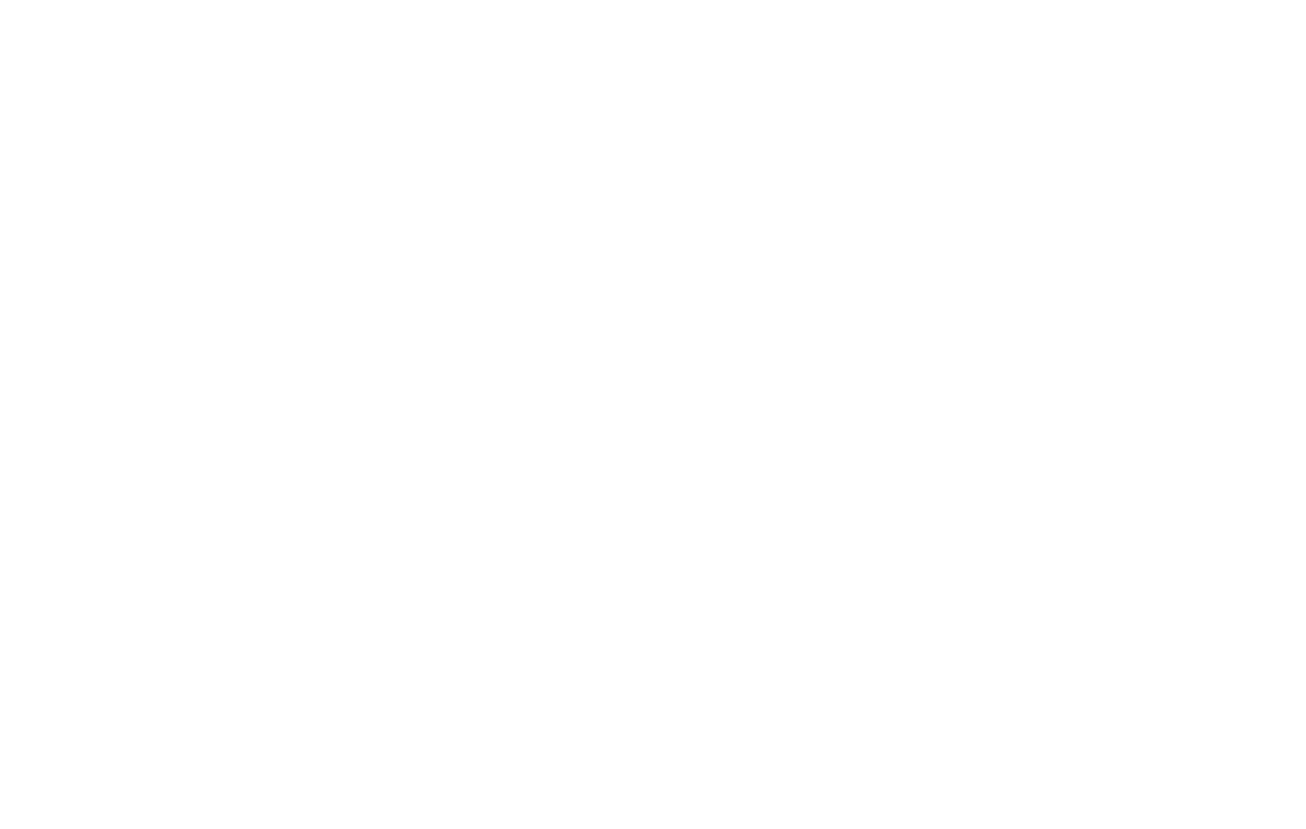
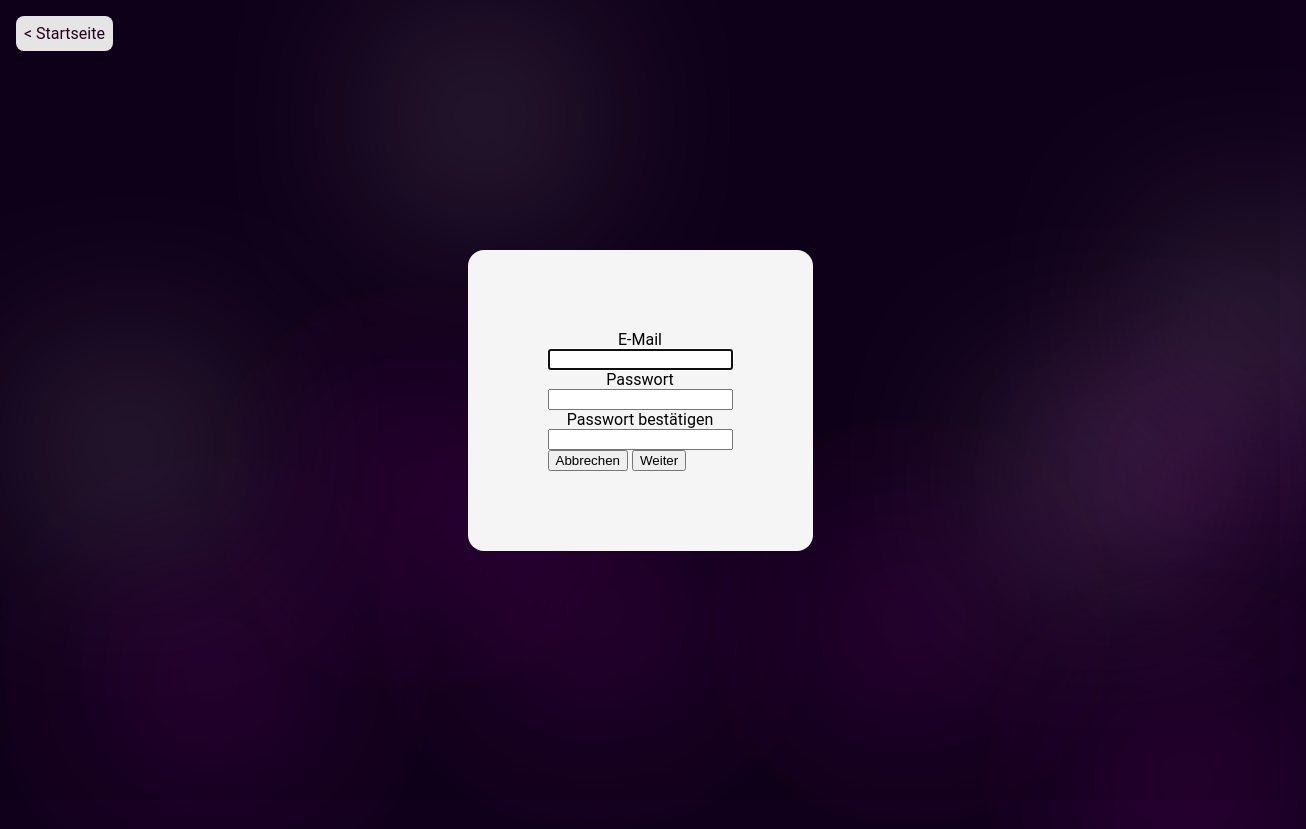
Before and after one commit to TrachselRobin/Asphaltprofi, a plain HTML site: page Webapp/register.html in a window 1280 px wide. Shown: the whole page, 1306 px wide, since content can reach past the window. Before the commit the page ends 800 px from the top, so only its background shows below. Drawn offline with Linux system fonts and the light colour scheme.

Commit message:
UPDATED: register and login

```diff
--- a/Webapp/register.html
+++ b/Webapp/register.html
@@ -0,0 +1,103 @@
+<!DOCTYPE html>
+<html lang="en">
+<head>
+    <meta charset="UTF-8">
+    <meta name="viewport" content="width=device-width, initial-scale=1.0">
+    <link rel="stylesheet" href="./style/register.css">
+    <script src="./script/register.js"></script>
+    <title>Document</title>
+</head>
+<body>
+    <a href="./index.html" id="back">< Startseite</a>
+
+    <dialog id="firstRegisterModal">
+        <div class="steps">
+            <span class="editing"></span>
+            <span></span>
+            <span></span>
+        </div>
+        <form action="">
+            <label for="email">E-Mail</label>
+            <input type="email" id="email" required>
+            <label for="password">Passwort</label>
+            <input type="password" id="password" required>
+            <label for="passwordRepeat">Passwort bestätigen</label>
+            <input type="password" id="passwordRepeat" required>
+            <p id="error">Error</p>
+        </form>
+        <div>
+            <button class="cancleModal" type="cancle">Abbrechen</button>
+            <button id="submitModal1" type="submit">Weiter</button>
+        </div>
+    </dialog>
+    <dialog id="secondRegisterModal">
+        <div class="steps">
+            <span class="done"></span>
+            <span class="editing"></span>
+            <span></span>
+        </div>
+        <form action="">
+            <label for="firstname">Vorname</label>
+            <input type="text" id="firstname" required>
+            <label for="lastname">Nachname</label>
+            <input type="text" id="lastname" required>
+            <label for="birthdate">Geburtsdatum</label>
+            <input type="date" id="birthdate" required>
+            <p id="error">Error</p>
+            <div>
+                <button class="cancleModal" type="cancle">Abbrechen</button>
+                <button id="submitModal2" type="submit">Weiter</button>
+            </div>
+        </form>
+    </dialog>
+    <dialog id="thirdRegisterModal">
+        <div class="steps">
+            <span class="done"></span>
+            <span class="done"></span>
+            <span class="editing"></span>
+        </div>
+        <form action="">
+            <label for="username">Benutzername</label>
+            <input type="text" id="username" required>
+            <label for="profilePicture">Profilbild</label>
+            <input type="file" id="profilePicture" required>
+            <p id="error">Error</p>
+            <div>
+                <button class="cancleModal" type="cancle">Abbrechen</button>
+                <button id="register" type="submit">Registrieren</button>
+            </div>
+        </form>
+    </dialog>
+
+    <svg height="100" width="100">
+        <circle cx="50" cy="50" r="40" stroke="black" stroke-width="3" fill="white" />
+    </svg>
+    <svg height="100" width="100">
+        <circle cx="50" cy="50" r="40" stroke="black" stroke-width="3" fill="white" />
+    </svg>
+    <svg height="100" width="100">
+        <circle cx="50" cy="50" r="40" stroke="black" stroke-width="3" fill="white" />
+    </svg>
+    <svg height="100" width="100">
+        <circle cx="50" cy="50" r="40" stroke="black" stroke-width="3" fill="white" />
+    </svg>
+    <svg height="100" width="100">
+        <circle cx="50" cy="50" r="40" stroke="black" stroke-width="3" fill="#35012C" />
+    </svg>
+    <svg height="100" width="100">
+        <circle cx="50" cy="50" r="40" stroke="black" stroke-width="3" fill="#35012C" />
+    </svg>
+    <svg height="100" width="100">
+        <circle cx="50" cy="50" r="40" stroke="black" stroke-width="3" fill="#35012C" />
+    </svg>
+    <svg height="100" width="100">
+        <circle cx="50" cy="50" r="40" stroke="black" stroke-width="3" fill="#4F0147" />
+    </svg>
+    <svg height="100" width="100">
+        <circle cx="50" cy="50" r="40" stroke="black" stroke-width="3" fill="#4F0147" />
+    </svg>
+    <svg height="100" width="100">
+        <circle cx="50" cy="50" r="40" stroke="black" stroke-width="3" fill="#4F0147" />
+    </svg>
+</body>
+</html>
--- a/Webapp/script/register.js
+++ b/Webapp/script/register.js
@@ -1,3 +1,62 @@
 document.addEventListener('DOMContentLoaded', function() {
-    // TODO
+    const svgElements = document.querySelectorAll('svg');
+    let svgElementsData = [];
+    svgElements.forEach((svgElement) => {
+        const svgElementData = {
+            svgElement: svgElement,
+            x: Math.random() * window.innerWidth,
+            y: Math.random() * window.innerHeight,
+            xDirection: Math.random() > 0.5 ? 1 : -1,
+            yDirection: Math.random() > 0.5 ? 1 : -1,
+            speed: Math.random() * 5,
+        };
+        svgElementsData.push(svgElementData);
+    });
+
+    setInterval(() => {
+        svgElementsData.forEach((svgElementData) => {
+            svgElementData.x += svgElementData.xDirection * svgElementData.speed;
+            svgElementData.y += svgElementData.yDirection * svgElementData.speed;
+            svgElementData.svgElement.style.transform = `translate(${svgElementData.x}px, ${svgElementData.y}px)`;
+            if (svgElementData.x < 0 || svgElementData.x > window.innerWidth) {
+                svgElementData.xDirection *= -1;
+            }
+            if (svgElementData.y < 0 || svgElementData.y > window.innerHeight) {
+                svgElementData.yDirection *= -1;
+            }
+        });
+    }, 1000 / 60);
+
+    const firstRegisterModal = document.getElementById('firstRegisterModal');
+    const submitModal1 = document.getElementById('submitModal1');
+    const secondRegisterModal = document.getElementById('secondRegisterModal');
+    const submitModal2 = document.getElementById('submitModal2');
+    const thirdRegisterModal = document.getElementById('thirdRegisterModal');
+    const submitModal3 = document.getElementById('register');
+
+    const cancleButtons = document.getElementsByClassName('cancleModal');
+
+    for (let i = 0; i < cancleButtons.length; i++) {
+        cancleButtons[i].addEventListener('click', function() {
+            window.location.href = './index.html';
+        });
+    }
+
+    firstRegisterModal.showModal();
+
+    submitModal1.addEventListener('click', function() {
+        submitModal1.disabled = true;
+        submitModal1.classList.add('disabled');
+        firstRegisterModal.close();
+        secondRegisterModal.showModal();
+    });
+
+    submitModal2.addEventListener('click', function() {
+        secondRegisterModal.close();
+        thirdRegisterModal.showModal();
+    });
+
+    submitModal3.addEventListener('click', function() {
+        thirdRegisterModal.close();
+    });
 });
--- a/Webapp/style/login.css
+++ b/Webapp/style/login.css
@@ -86,3 +86,16 @@ svg {
         border-radius: 0;
     }
 }
+
+#back {
+    position: absolute;
+    top: 1rem;
+    left: 1rem;
+    color: var(--primary);
+    cursor: pointer;
+    background-color: white;
+    padding: 0.5rem;
+    border-radius: 0.5rem;
+    text-decoration: none;
+    z-index: 3;
+}
--- /dev/null
+++ b/Webapp/style/register.css
@@ -0,0 +1,66 @@
+:root {
+    --background: #11001C;
+    --gray: #3C3C3C;
+    --primary: #290025;
+    --secondary: #35012C;
+    --tertiary: #4F0147;
+    --quaternary: #3A015C;
+}
+
+body {
+    font-family: 'Roboto', sans-serif;
+    background-color: var(--background);
+    display: flex;
+    justify-content: center;
+    align-items: center;
+    height: 100vh;
+    width: 100vw;
+    overflow: hidden;
+}
+
+dialog {
+    background-color: whitesmoke;
+    z-index: 3;
+    padding: 5rem;
+    border: none;
+    border-radius: 1rem;
+}
+
+form {
+    display: flex;
+    flex-direction: column;
+    align-items: center;
+    z-index: 2;
+}
+
+svg {
+    position: absolute;
+    top: 0;
+    left: 0;
+    filter: blur(100px) brightness(20);
+}
+
+#error {
+    display: none;
+    color: red;
+    margin-top: 1rem;
+}
+
+#back {
+    position: absolute;
+    top: 1rem;
+    left: 1rem;
+    color: var(--primary);
+    cursor: pointer;
+    background-color: white;
+    padding: 0.5rem;
+    border-radius: 0.5rem;
+    text-decoration: none;
+    z-index: 1;
+}
+
+.disabled {
+    background-color: var(--gray);
+    color: white;
+    cursor: not-allowed;
+}
```
Also changed, not shown: Backend/app.js (+32 -0 lines), Webapp/chat.html (+16 -0 lines), Webapp/index.html (+1 -1 lines), Webapp/login.html (+2 -0 lines), Webapp/script/chat.js (+12 -0 lines), Webapp/style/chat.css (+49 -0 lines).
